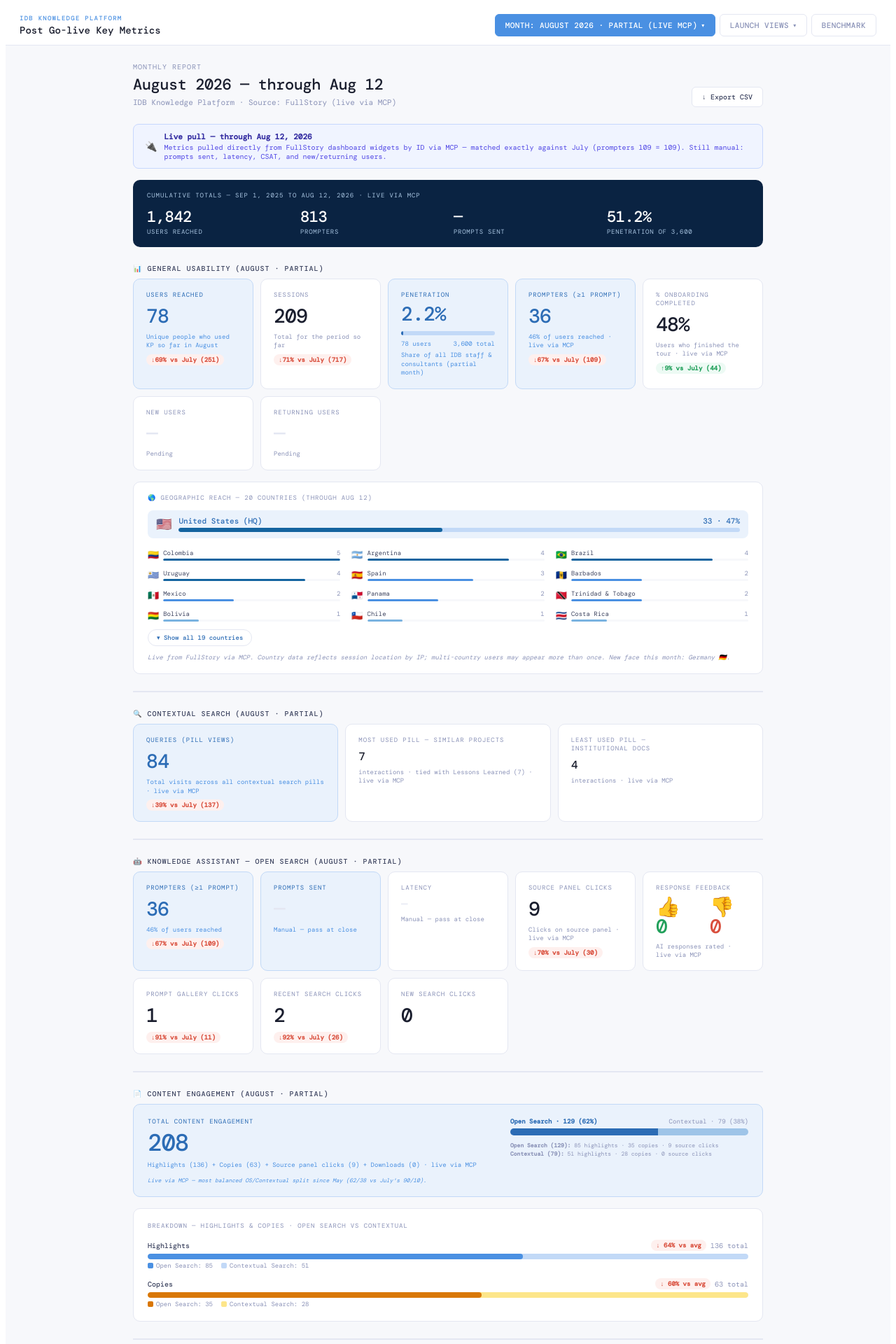
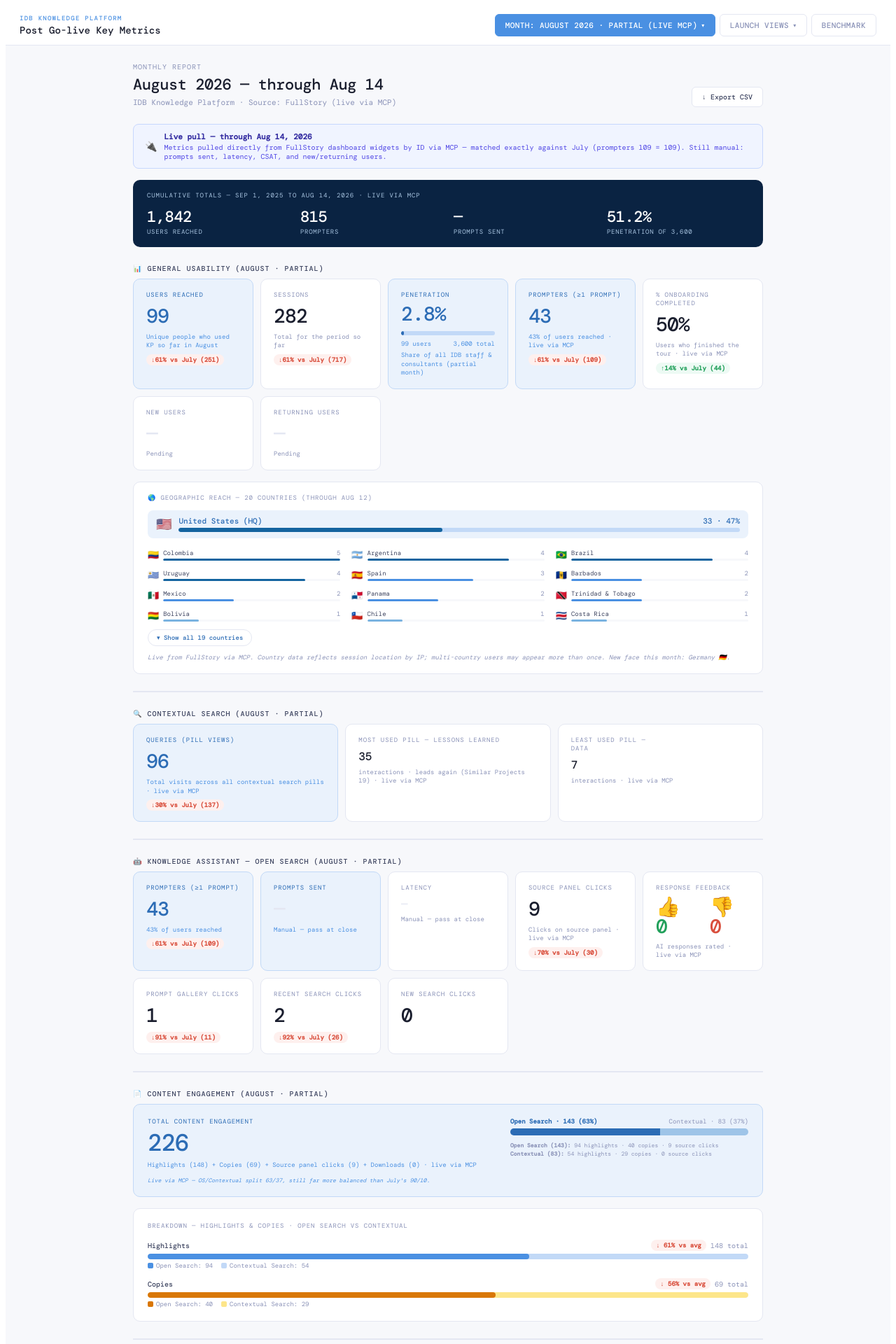
Before and after one commit to jimenasalinasg/KPsmoketest, a React (Vite) app: page / in a window 1280 px wide. Shown: the top 1920 px of the page at 70% size. Built offline with nearby package versions, Linux system fonts and the light colour scheme; a web font is replaced by a local one.

Commit message:
Update App.jsx

```diff
--- a/src/App.jsx
+++ b/src/App.jsx
@@ -2705,28 +2705,28 @@ function JulyMonthly() {
 // ── AUGUST 2026 DATA ──────────────────────────────────────
 // Preliminary — through Aug 12, 2026 · pulled live via FullStory MCP
 const AUGUST = {
-  sessions: 209,
-  users: 78,
-  prompters: 36,          // live via MCP (metric 3GVbGeJsPBCb)
+  sessions: 282,
+  users: 99,
+  prompters: 43,          // live via MCP (metric 3GVbGeJsPBCb)
   prompts: null,          // manual — pass at close
   returningUsers: null,   // pending
   first_time: null,       // pending
-  tourCompletion: 48,     // live via MCP (iN3brKBr4rlY)
-  pillPageviews: 84,      // live via MCP (2EYT9yOW6odB)
+  tourCompletion: 50,     // live via MCP (iN3brKBr4rlY)
+  pillPageviews: 96,      // live via MCP (2EYT9yOW6odB)
   sourceClicks: 9,        // live via MCP (Ge6P9qbIeu3b)
   thumbsUp: 0,            // live via MCP (AtpRWyuThJUq)
   thumbsDown: 0,          // live via MCP (x6Z3q26RMOra)
   promptGalleryClicks: 1, // live via MCP (lkwqkKIJQ25E)
   recentSearchClicks: 2,  // live via MCP (nfcBnYjQSAfT)
   newSearchClicks: 0,     // live via MCP (tU5aopeDHc1k)
-  highlighted: 136,       // live via MCP (cMgaz9YMCSJh)
-  highlightedOpenSearch: 85, // live via MCP (RQ6IjtoMbeD5)
-  copied: 63,             // live via MCP (yowGb1tOMe3X)
-  copiedOpenSearch: 35,   // live via MCP (JOTETVLPeJKh)
+  highlighted: 148,       // live via MCP (cMgaz9YMCSJh)
+  highlightedOpenSearch: 94, // live via MCP (RQ6IjtoMbeD5)
+  copied: 69,             // live via MCP (yowGb1tOMe3X)
+  copiedOpenSearch: 40,   // live via MCP (JOTETVLPeJKh)
   wordDownloads: 0,       // live via MCP (3EkjBy6jYByB)
   excelDownloads: 0,      // live via MCP (FIw2VjBWkJ6J)
   lwa: {
-    lessonsGenerated: 6,   // live via MCP (ffbLsADU0Swu)
+    lessonsGenerated: 7,   // live via MCP (ffbLsADU0Swu)
     share: 0,              // live via MCP (IHPlQ1WT1zEz)
     copyLesson: 0,         // live via MCP (b46xecCQyFod)
     highlightAndCopy: 0,   // live via MCP (azWUDLxYgaWY)
@@ -2760,7 +2760,7 @@ const AUGUST = {
 
 // ── AUGUST MONTHLY VIEW ───────────────────────────────────
 function AugustMonthly() {
-  const MONTH = "August 2026 — through Aug 12";
+  const MONTH = "August 2026 — through Aug 14";
   const [showAllCountries, setShowAllCountries] = useState(false);
 
   const MCard = ({ label, value, desc, accent, small, bench, momentum }) => {
@@ -2848,7 +2848,7 @@ function AugustMonthly() {
       <div style={{ background: "#f0f4ff", border: "1px solid #c7d7fe", borderRadius: 8, padding: "10px 16px", display: "flex", alignItems: "center", gap: 10 }}>
         <span style={{ fontSize: 14 }}>🔌</span>
         <div>
-          <div style={{ fontSize: 11, fontWeight: 600, color: "#3730a3" }}>Live pull — through Aug 12, 2026</div>
+          <div style={{ fontSize: 11, fontWeight: 600, color: "#3730a3" }}>Live pull — through Aug 14, 2026</div>
           <div style={{ fontSize: 10, color: "#4f46e5", marginTop: 2 }}>Metrics pulled directly from FullStory dashboard widgets by ID via MCP — matched exactly against July (prompters 109 = 109). Still manual: prompts sent, latency, CSAT, and new/returning users.</div>
         </div>
       </div>
@@ -2856,12 +2856,12 @@ function AugustMonthly() {
       {/* Cumulative totals — pulled live via MCP */}
       <div style={{ background: "#0A2342", borderRadius: 10, padding: "16px 20px" }}>
         <div style={{ fontSize: 9, textTransform: "uppercase", letterSpacing: "0.1em", color: "#a8c4e0", marginBottom: 14 }}>
-          Cumulative totals — Sep 1, 2025 to Aug 12, 2026 · live via MCP
+          Cumulative totals — Sep 1, 2025 to Aug 14, 2026 · live via MCP
         </div>
         <div style={{ display: "grid", gridTemplateColumns: "repeat(4, 1fr)", gap: 16 }}>
           {[
             { label: "Users reached", value: "1,842" },
-            { label: "Prompters", value: "813" },
+            { label: "Prompters", value: "815" },
             { label: "Prompts sent", value: "—" },
             { label: "Penetration of 3,600", value: "51.2%" },
           ].map((m, i) => (
@@ -2945,8 +2945,8 @@ function AugustMonthly() {
       <div style={{ fontSize: 10, textTransform: "uppercase", letterSpacing: "0.1em", color: INK2, fontWeight: 500, marginBottom: -8 }}>🔍 Contextual Search (August · partial)</div>
       <div style={{ display: "grid", gridTemplateColumns: "repeat(auto-fit, minmax(200px, 1fr))", gap: 10 }}>
         <MCard label="Queries (pill views)" value={String(AUGUST.pillPageviews)} desc="Total visits across all contextual search pills · live via MCP" accent momentum={JULY.pillPageviews} />
-        <MCard label="Most used pill — Similar Projects" value="7" desc="interactions · tied with Lessons Learned (7) · live via MCP" small />
-        <MCard label={<>Least used pill —<br/>Institutional Docs</>} value="4" desc="interactions · live via MCP" small />
+        <MCard label="Most used pill — Lessons Learned" value="35" desc="interactions · leads again (Similar Projects 19) · live via MCP" small />
+        <MCard label={<>Least used pill —<br/>Data</>} value="7" desc="interactions · live via MCP" small />
       </div>
 
       {/* ── DIVIDER ── */}
@@ -2981,27 +2981,27 @@ function AugustMonthly() {
         <div style={{ display: "flex", justifyContent: "space-between", alignItems: "flex-start", flexWrap: "wrap", gap: 16 }}>
           <div>
             <div style={{ fontSize: 9, textTransform: "uppercase", letterSpacing: "0.1em", color: BLUE_D, marginBottom: 8 }}>Total content engagement</div>
-            <div style={{ fontSize: 34, fontWeight: 500, color: BLUE_D, letterSpacing: "-0.03em", lineHeight: 1, marginBottom: 8 }}>208</div>
+            <div style={{ fontSize: 34, fontWeight: 500, color: BLUE_D, letterSpacing: "-0.03em", lineHeight: 1, marginBottom: 8 }}>226</div>
             <div style={{ fontSize: 9, color: BLUE, lineHeight: 1.5 }}>
-              Highlights (136) + Copies (63) + Source panel clicks (9) + Downloads (0) · live via MCP
+              Highlights (148) + Copies (69) + Source panel clicks (9) + Downloads (0) · live via MCP
             </div>
           </div>
           <div style={{ minWidth: 220, flex: 1, maxWidth: 340 }}>
             <div style={{ display: "flex", justifyContent: "space-between", marginBottom: 4 }}>
-              <span style={{ fontSize: 9, fontWeight: 600, color: BLUE_D }}>Open Search · 129 (62%)</span>
-              <span style={{ fontSize: 9, color: INK3 }}>Contextual · 79 (38%)</span>
+              <span style={{ fontSize: 9, fontWeight: 600, color: BLUE_D }}>Open Search · 143 (63%)</span>
+              <span style={{ fontSize: 9, color: INK3 }}>Contextual · 83 (37%)</span>
             </div>
             <div style={{ display: "flex", borderRadius: 99, overflow: "hidden", height: 10, marginBottom: 8 }}>
-              <div style={{ width: "62%", background: BLUE_D }} />
-              <div style={{ width: "38%", background: "#9ec4e8" }} />
+              <div style={{ width: "63%", background: BLUE_D }} />
+              <div style={{ width: "37%", background: "#9ec4e8" }} />
             </div>
             <div style={{ fontSize: 8, color: INK3, lineHeight: 1.5 }}>
-              <strong>Open Search (129):</strong> 85 highlights · 35 copies · 9 source clicks<br/>
-              <strong>Contextual (79):</strong> 51 highlights · 28 copies · 0 source clicks
-            </div>
-          </div>
-        </div>
-        <div style={{ fontSize: 8, color: BLUE, marginTop: 10, fontStyle: "italic" }}>Live via MCP — most balanced OS/Contextual split since May (62/38 vs July's 90/10).</div>
+              <strong>Open Search (143):</strong> 94 highlights · 40 copies · 9 source clicks<br/>
+              <strong>Contextual (83):</strong> 54 highlights · 29 copies · 0 source clicks
+            </div>
+          </div>
+        </div>
+        <div style={{ fontSize: 8, color: BLUE, marginTop: 10, fontStyle: "italic" }}>Live via MCP — OS/Contextual split 63/37, still far more balanced than July's 90/10.</div>
       </div>
       <EngagementCard
         highlighted={AUGUST.highlighted}
@@ -3039,7 +3039,7 @@ function AugustMonthly() {
         <div style={{ background: SURF, border: `1px solid ${BDR}`, borderRadius: 10, padding: "16px 18px", borderLeft: `3px solid ${BLUE}` }}>
           <div style={{ fontSize: 10, fontWeight: 600, color: INK, marginBottom: 6 }}>Summer pace, as expected</div>
           <p style={{ fontSize: 11, color: INK2, lineHeight: 1.5, margin: 0, fontFamily: "system-ui, -apple-system, sans-serif" }}>
-            78 users · 209 sessions in the first third of the month — tracking near July's rhythm. The real test is the back-to-work rebound after mid-August.
+            99 users · 282 sessions in the first half of the month — running at ~45% of July's monthly pace despite being at day 14 of 31. The real test is the back-to-work rebound after mid-August.
           </p>
         </div>
         <div style={{ background: SURF, border: `1px solid ${BDR}`, borderRadius: 10, padding: "16px 18px", borderLeft: `3px solid #7c5cbf` }}>
```
